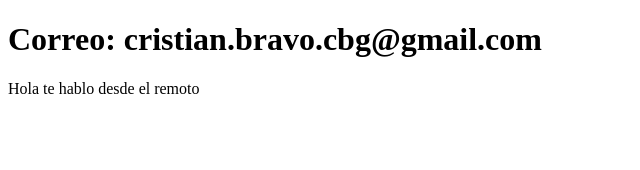
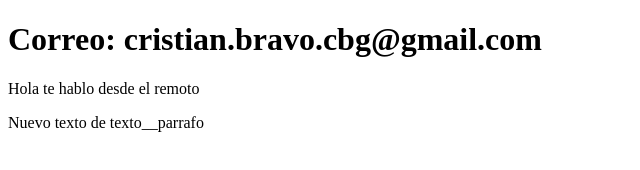
Before and after one commit to Betico1239/JuegoSecreto, a plain HTML site: page contacto.html in a window 1280 px wide. Shown: the whole page, without its empty margins (0-640 px from the left). Drawn offline with Linux system fonts and the light colour scheme.

Commit message:
Añadir nuevo parrado al contacto.html

```diff
--- a/contacto.html
+++ b/contacto.html
@@ -8,5 +8,6 @@
 <body>
         <h1>Correo: cristian.bravo.cbg@gmail.com</h1>
         <p>Hola te hablo desde el remoto</p>
+        <p>Nuevo texto de texto__parrafo</p>
 </body>
 </html>
```
